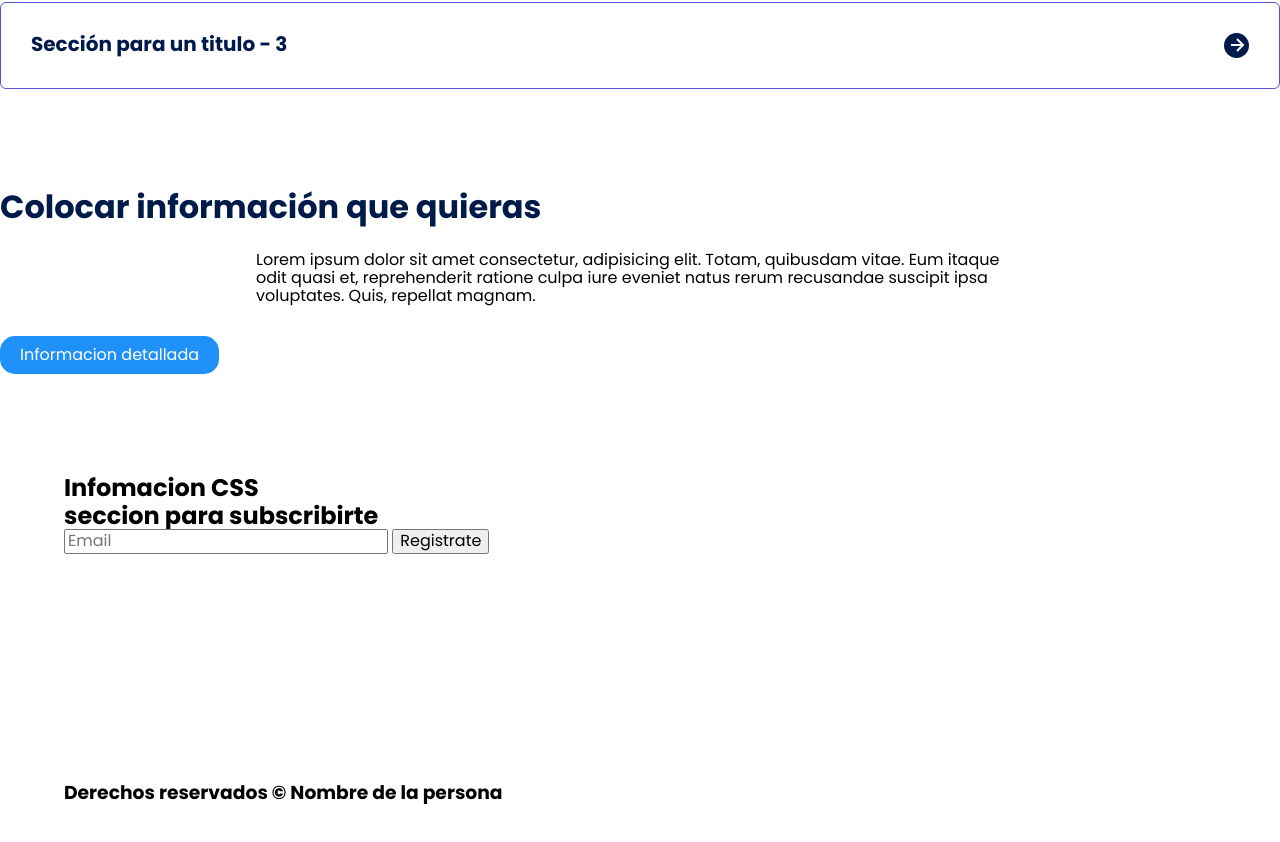
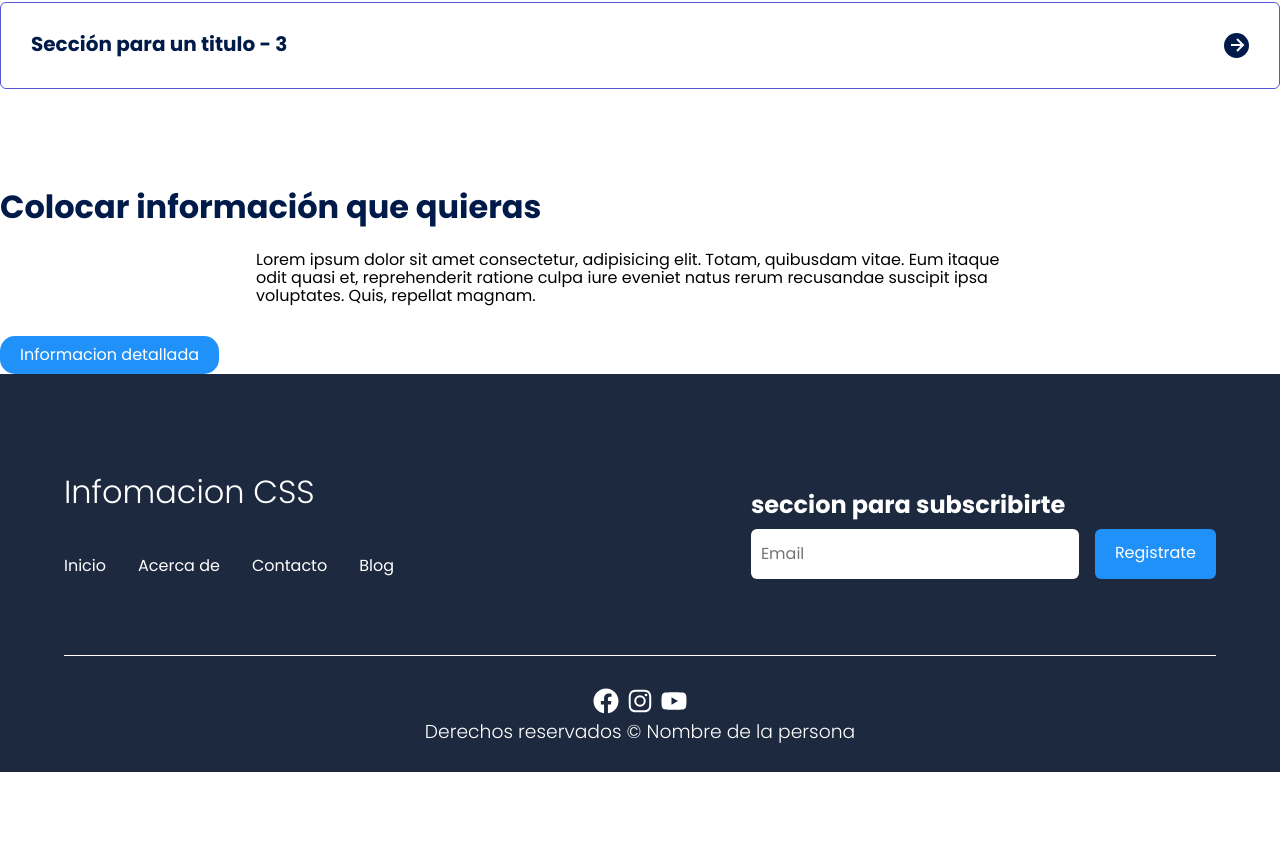
Before and after one commit to RFuentes2/Pagina-web, a plain HTML site: page index.html in a window 1280 px wide. Shown: the part 4197-5039 px from the top of the page. After the commit the page ends 4969 px from the top, so only its background shows below. Drawn offline with Linux system fonts and the light colour scheme.

Commit message:
Actualización del CSS

```diff
--- a/CSS/estilos.css
+++ b/CSS/estilos.css
@@ -397,3 +397,93 @@ overflow: hidden;
     margin: 0 auto;
     margin-bottom: 30px;
 }
+
+
+.footer{
+    background-color: #1D293F;
+}
+
+.footer_title{
+    font-weight: 300;
+    font-size: 2rem;
+    margin-bottom: 30px;
+}
+
+.footer_title, .footer_newsletter{
+    color: #fff;
+}
+
+
+.footer_container{
+    display: flex;
+    justify-content: space-between;
+    align-items: center;
+    border-bottom: 1px solid #fff;
+    padding-bottom: 60px;
+}
+
+.nav--footer{
+    padding-bottom: 20px;
+    display: grid;
+    gap: 1em;
+    grid-auto-flow: row;
+    height: 100%;
+}
+
+.nav_link--footer{
+    display: flex;
+    margin: 0;
+    margin-right: 20px;
+    flex-wrap: wrap;
+}
+
+.footer_inputs{
+    margin-top: 10px;
+    display: flex;
+    overflow: hidden;
+}
+
+.footer_input{
+    background-color: #fff;
+    height: 50px;
+    display: block;
+    padding-left: 10px;
+    border-radius: 6px;
+    font-size: 1rem;
+    outline: none;
+    border: none;
+    margin-right: 16px;
+
+}
+
+.footer_submit{
+    margin-left: auto;
+    display: inline-block;
+    height: 50px;
+    padding: 0 20px;
+    background-color: #2091F9;
+    border: none;
+    font-size: 1rem;
+    color: #fff;
+    border-radius: 6px;
+}
+
+.footer_copy{
+    --padding-container: 30px 0;
+    text-align: center;
+    color: #fff;
+}
+
+.footer_copyright{
+    font-weight: 300;
+}
+
+.footer_icons{
+
+    margin-bottom: 10px;
+}
+
+
+.footer_img{
+    width: 30px;
+}
```
